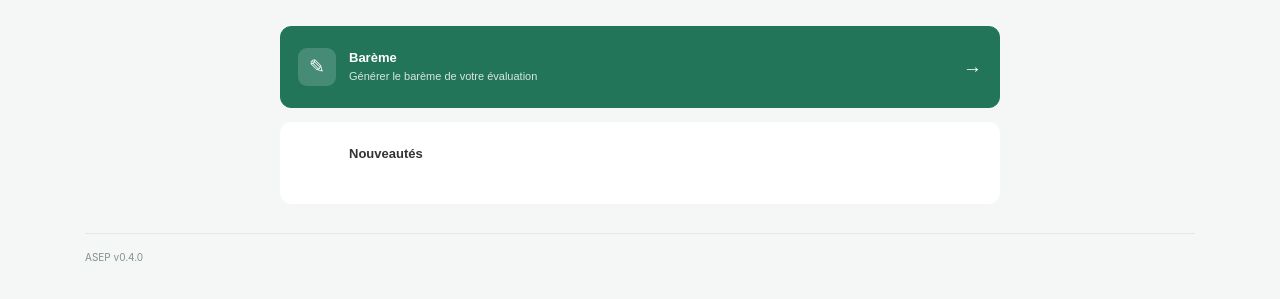
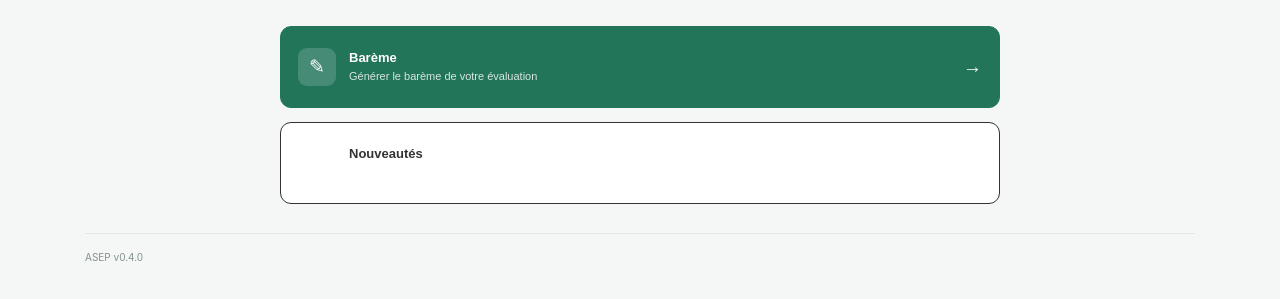
Before and after one commit to 2hwjnrn4j2-alt/ASEP, a website with bundled scripts: page index.html in a window 1280 px wide. Shown: the part 345-644 px from the top of the page. Built offline with nearby package versions, Linux system fonts and the light colour scheme.

Commit message:
Update news-home-link styles for better visibility

```diff
--- a/homepage.css
+++ b/homepage.css
@@ -75,7 +75,7 @@ body.calculator-active .intro { padding-top: 30px; }
 /* ==========================================================
    ONGLET NOUVEAUTÉS
    ========================================================== */
-.news-home-link { margin: 0; border-color: #fff; background: #fff; color: #333; }
+.news-home-link { margin: 0; border-color: #333; background: #fff; color: #333; }
 .news-home-link:hover { border-color: #333; background: #fff; }
 .news-view { max-width: 720px; margin: 34px auto 50px; }
 .news-heading { display: flex; align-items: end; justify-content: space-between; gap: 20px; margin-bottom: 23px; }
```
